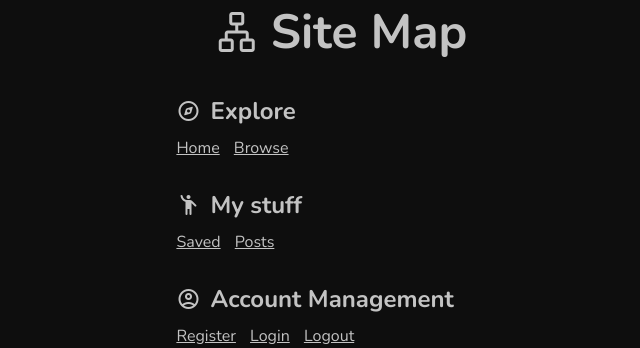
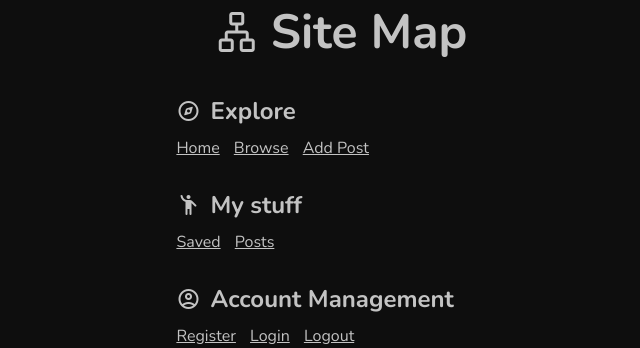
Before and after one commit to RichardDorian/AtlasHardware, a PHP site: page /site-map in a window 1280 px wide. Shown: the part 142-490 px from the top of the page, without its empty margins (300-940 px from the left). Run offline with PHP 8.4, Linux system fonts and the light colour scheme.

Commit message:
add "add-post" to site-map

```diff
--- a/www/site-map/index.php
+++ b/www/site-map/index.php
@@ -37,6 +37,7 @@ include_once __DIR__ . "/../../components/head/head.php";
       </h2>
       <a href="/">Home</a>
       <a href="/browse">Browse</a>
+      <a href="/add-post">Add Post</a>
     </div>
 
     <div>
```
